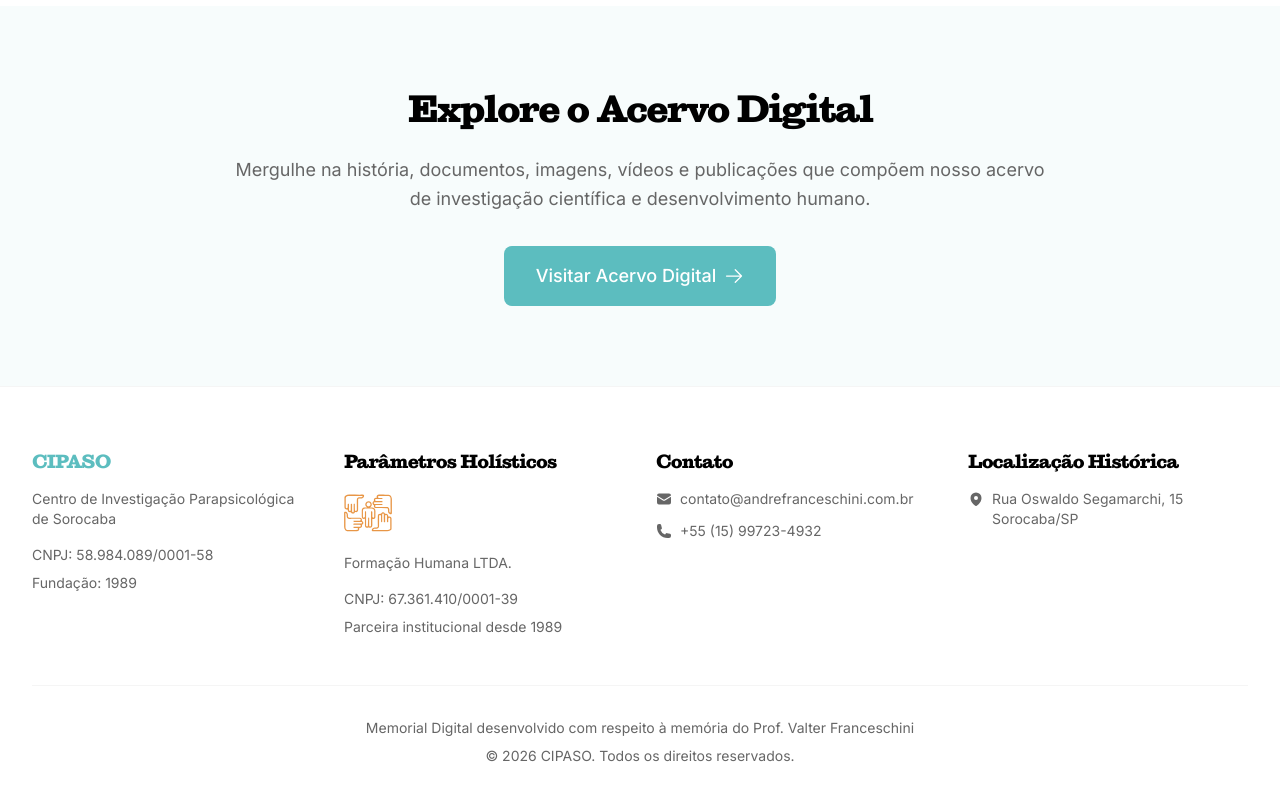
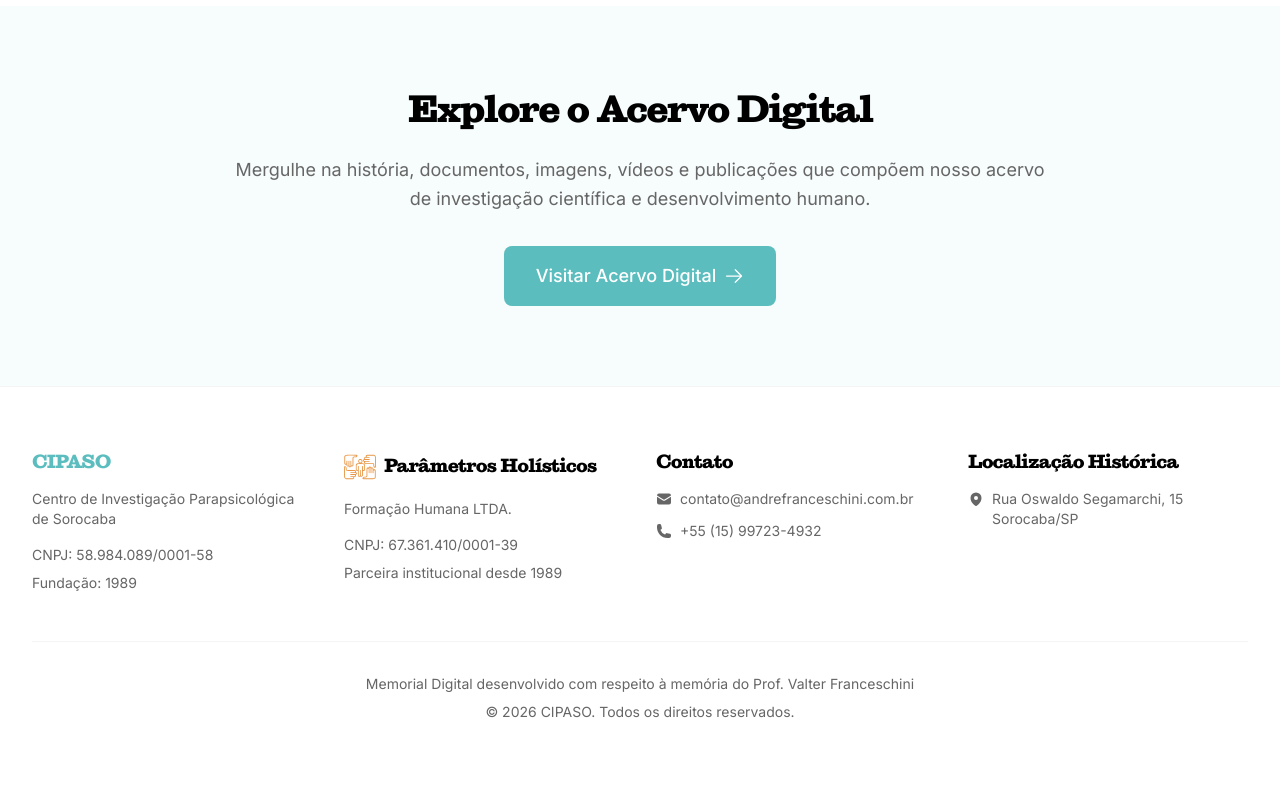
Before and after one commit to franceschinii/CIPASO-Front-End, a React (Vite) app: page /sobre in a window 1280 px wide. Shown: the part 3859-4659 px from the top of the page. Built offline with nearby package versions, Linux system fonts and the light colour scheme; the HTML template or start-up script is replaced by a standard one.

Commit message:
fix(footer): posiciona logo parametros ao lado do titulo

```diff
--- a/src/components/layout/Footer.tsx
+++ b/src/components/layout/Footer.tsx
@@ -22,8 +22,10 @@ export function Footer() {
 
           {/* Parâmetros Holísticos */}
           <div>
-            <h3 className="text-lg font-bold mb-4">Parâmetros Holísticos</h3>
-            <img src={parametrosLogo} alt="Parâmetros Logo" className="h-12 w-12 mb-4" />
+            <div className="flex items-center gap-2 mb-4">
+              <img src={parametrosLogo} alt="Parâmetros Logo" className="h-8 w-8 shrink-0" />
+              <h3 className="text-lg font-bold">Parâmetros Holísticos</h3>
+            </div>
             <p className="text-sm text-muted-fg mb-4">
               Formação Humana LTDA.
             </p>
```
